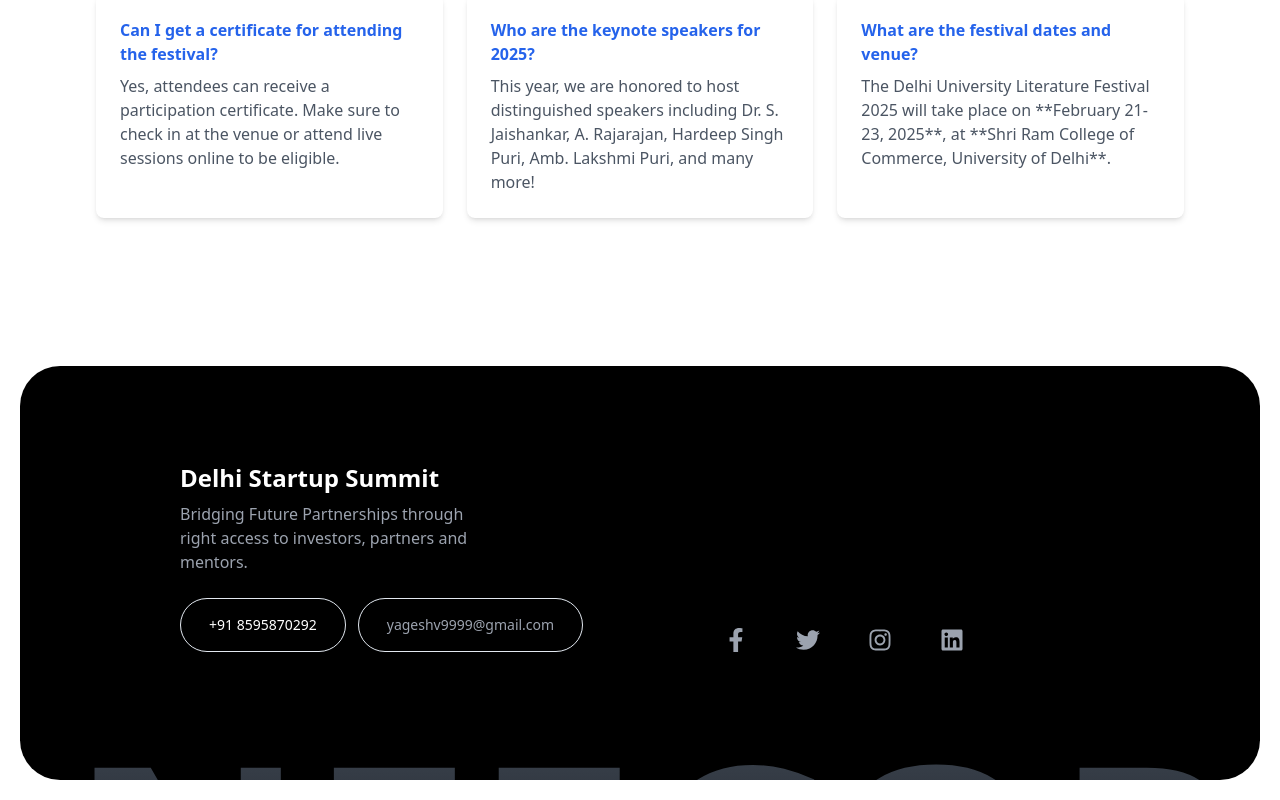
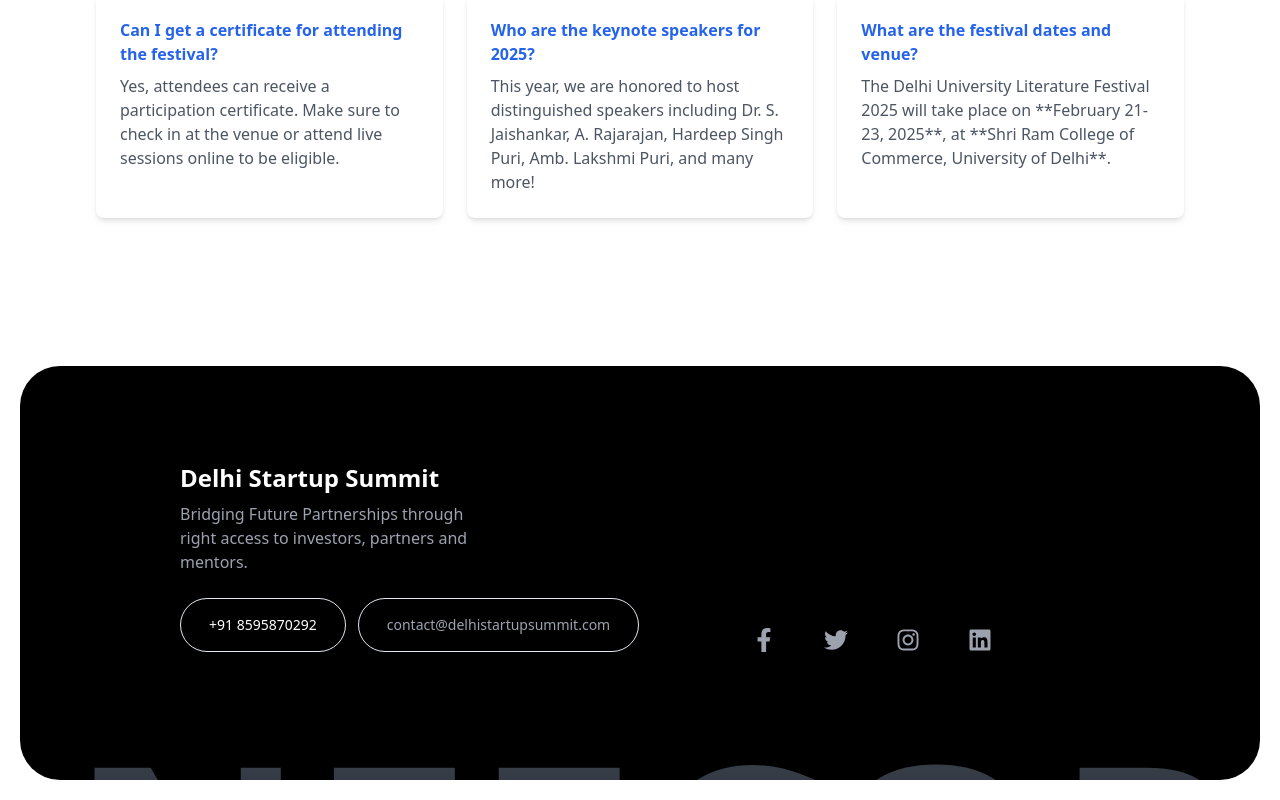
Before and after one commit to MohitArora0711/web, a Next.js app: page /landing in a window 1280 px wide. Shown: the part 4594-5394 px from the top of the page. Built offline with nearby package versions, Linux system fonts and the light colour scheme.

Commit message:
Kirori mal to DU

```diff
--- a/src/components/common/Footer.tsx
+++ b/src/components/common/Footer.tsx
@@ -31,8 +31,8 @@ const Footer = () => {
                             <a href="tel:+91 8595870292" className="border px-7 py-4 max-sm:px-6 max-sm:py-2 rounded-full text-sm flex items-center w-full ">
                                 +91 8595870292
                             </a>
-                            <a href="mailto:yageshv9999@gmail.com" className="border px-7 text-gray-400 py-4 max-sm:px-6 max-sm:py-2 rounded-full text-sm flex items-center">
-                                yageshv9999@gmail.com
+                            <a href="mailto:contact@delhistartupsummit.com" className="border px-7 text-gray-400 py-4 max-sm:px-6 max-sm:py-2 rounded-full text-sm flex items-center">
+                            contact@delhistartupsummit.com
                             </a>
                         </div>
                     </motion.div>
--- a/src/components/landing/Agenda.tsx
+++ b/src/components/landing/Agenda.tsx
@@ -6,7 +6,7 @@ export default function Agenda() {
             <div className="flex flex-col md:flex-row items-start md:items-center justify-between mb-10">
                 <h1 className="text-4xl md:text-8xl font-bold mb-4 md:mb-0">AGENDA</h1>
                 <p className="text-left md:text-right text-sm text-gray-600 max-w-full md:max-w-[200px]">
-                    April 26-27, 2025 | Kirori Mal College,  University of Delhi
+                    April 26-27, 2025 | North Campus,  University of Delhi
                 </p>
             </div>
             <div className="mt-6 bg-gradient-to-b from-[#C512F8] to-[#00CFC3] rounded-[20px] md:rounded-[40px] p-6 md:p-10 text-white relative overflow-hidden md:px-28 md:py-32">
--- a/src/components/landing/Contact.tsx
+++ b/src/components/landing/Contact.tsx
@@ -16,11 +16,11 @@ const Contact = () => {
                         </div>
                         <div className="flex flex-col gap-8">
                             <h3 className="font-bold">EVENT LOCATION</h3>
-                            <p className="text-gray-400">Kirori Mal College, University of Delhi</p>
+                            <p className="text-gray-400">University of Delhi</p>
                         </div>
                         <div className="flex flex-col gap-8">
                             <h3 className="font-bold">EMAIL</h3>
-                            <a href="mailto:yageshv9999@gmail.com" className="text-gray-400">yageshv9999@gmail.com</a>
+                            <a href="mailto:contact@delhistartupsummit.com" className="text-gray-400">contact@delhistartupsummit.com</a>
                         </div>
                         <div className="flex flex-col gap-8">
                             <h3 className="font-bold">FOLLOW US</h3>
@@ -39,7 +39,7 @@ const Contact = () => {
                 </div>
                 <div className="w-full mb-8 md:w-1/2 bg-gradient-to-br from-purple-500 to-blue-400 p-4 mt-12 rounded-[30px] md:rounded-[40px] ">
                     <iframe
-                        src="https://www.google.com/maps/embed?pb=!1m18!1m12!1m3!1d3500.2210540028186!2d77.20514447496059!3d28.683033375637226!2m3!1f0!2f0!3f0!3m2!1i1024!2i768!4f13.1!3m3!1m2!1s0x390cfd91b4972361%3A0xd114167941a0a5ac!2sKirori%20Mal%20College!5e0!3m2!1sen!2sin!4v1743865009156!5m2!1sen!2sin"
+                        src="https://www.google.com/maps/embed?pb=!1m18!1m12!1m3!1d14255.587782057959!2d77.19999475588298!3d28.686859610158425!2m3!1f0!2f0!3f0!3m2!1i1024!2i768!4f13.1!3m3!1m2!1s0x390cfd93765cf76d%3A0x7cbc4c921fad0177!2sUniversity%20Enclave%2C%20Delhi%2C%20110007!5e1!3m2!1sen!2sin!4v1744006625227!5m2!1sen!2sin"
                         width="100%"
                         height="100%"
                         style={{ border: 0 }}
--- a/src/components/newlanding/newhero.tsx
+++ b/src/components/newlanding/newhero.tsx
@@ -81,9 +81,9 @@ export default function NewHero() {
                             >
                                 <p className="font-semibold text-lg ">Venue</p>
                                 <p className="font-bold text-xl">
-                                    <span className="bg-gradient-to-r from-[#C512F8] to-[#9747FF] text-transparent bg-clip-text">Kirori Mal College</span>
+                                    <span className="bg-gradient-to-r from-[#C512F8] to-[#9747FF] text-transparent bg-clip-text">North Campus</span>
                                 </p>
-                                <p className="text-lg text-cyan-500">( University of Delhi )</p>
+                                <p className="text-lg text-cyan-500">University of Delhi</p>
                             </motion.div>
 
                             <motion.div
```
